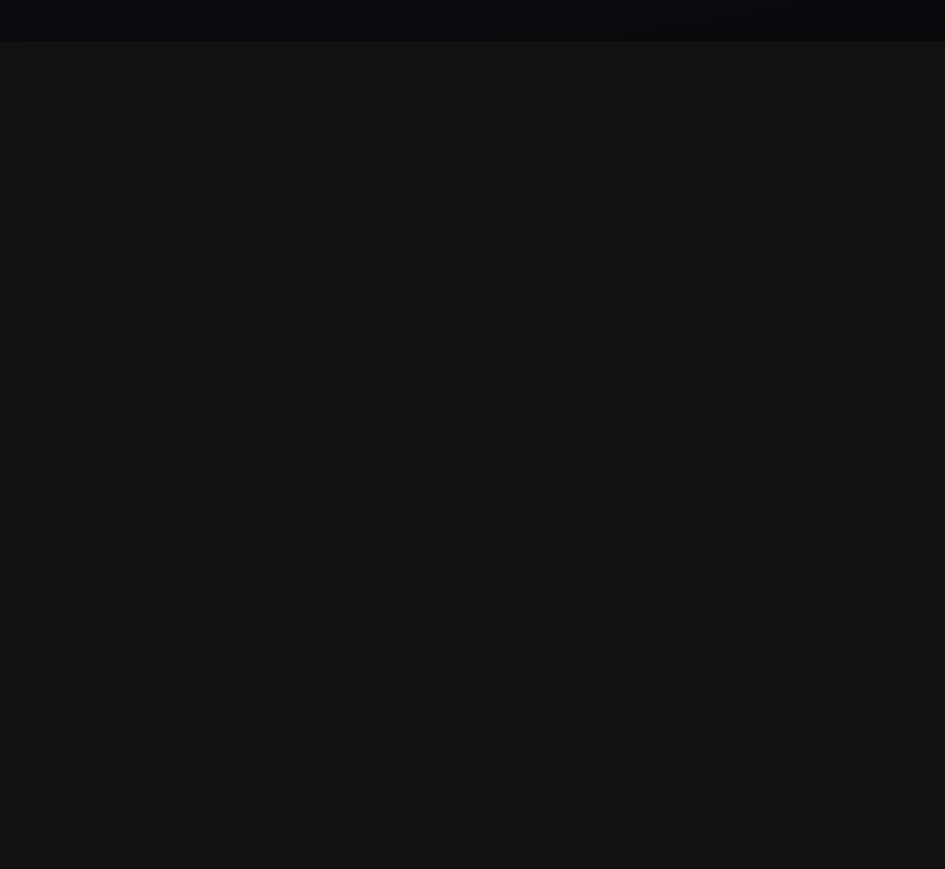
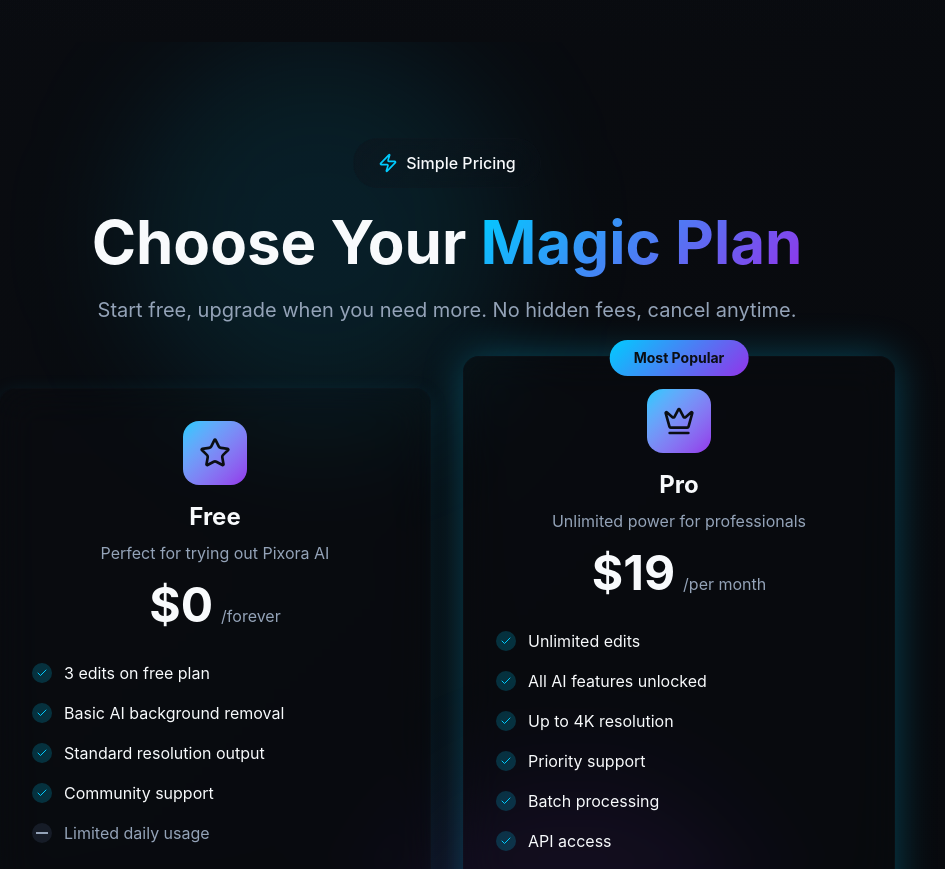
Before and after one commit to Bernard065/pixora, a Next.js app: page / in a window 1280 px wide. Shown: the part 1900-2769 px from the top of the page, without its empty margins (193-1138 px from the left). Before the commit the page ends 1942 px from the top, so only its background shows below. Built offline with nearby package versions, Linux system fonts and the light colour scheme; no server answers.

Commit message:
Add pricing module with Free and Pro subscription plans
Features:
- New pricing section with two tiers
- Animated pricing cards with glass morphism UI
- Responsive design for all screen sizes

```diff
--- a/app/page.tsx
+++ b/app/page.tsx
@@ -1,5 +1,6 @@
 import Features from '@/modules/features'
 import Hero from '@/modules/hero'
+import Pricing from '@/modules/pricing'
 import React from 'react'
 
 const Home = () => {
@@ -7,6 +8,7 @@ const Home = () => {
     <div>
       <Hero />
       <Features />
+      <Pricing />
     </div>
   )
 }
--- /dev/null
+++ b/modules/pricing/index.tsx
@@ -0,0 +1,185 @@
+"use client";
+import { Check, Crown, Star, Zap } from "lucide-react";
+import React from "react";
+import { motion } from "framer-motion";
+import { Button } from "@/components/ui/button";
+
+const plans = [
+  {
+    name: "Free",
+    price: "$0",
+    period: "forever",
+    description: "Perfect for trying out Pixora AI",
+    features: [
+      "3 edits on free plan",
+      "Basic AI background removal",
+      "Standard resolution output",
+      "Community support",
+    ],
+    limitations: ["Limited daily usage"],
+    cta: "Start Free",
+    popular: false,
+    icon: Star,
+  },
+  {
+    name: "Pro",
+    price: "$19",
+    period: "per month",
+    description: "Unlimited power for professionals",
+    features: [
+      "Unlimited edits",
+      "All AI features unlocked",
+      "Up to 4K resolution",
+      "Priority support",
+      "Batch processing",
+      "API access",
+      "Commercial license",
+    ],
+    cta: "Go Pro",
+    popular: true,
+    icon: Crown,
+  },
+];
+
+const Pricing = () => {
+  const scrollToEditor = () => {
+    const element = document.getElementById("editor");
+    if (element) {
+      element.scrollIntoView({ behavior: "smooth" });
+    }
+  };
+
+  return (
+    <section id="pricing" className="py-24 relative overflow-hidden">
+      {/* Background effects */}
+      <div className="absolute top-0 left-1/4 w-96 h-96 bg-primary/10 rounded-full blur-3xl" />
+      <div className="absolute bottom-0 right-1/4 w-96 h-96 bg-secondary/10 rounded-full blur-3xl" />
+
+      <div className="container mx-auto px-4 relative z-10">
+        <motion.div
+          initial={{ opacity: 0, y: 30 }}
+          whileInView={{ opacity: 1, y: 0 }}
+          viewport={{ once: true }}
+          transition={{ duration: 0.8 }}
+          className="text-center mb-16"
+        >
+          <div className="inline-flex items-center space-x-2 bg-gradient-glass rounded-full px-6 py-3 mb-6 glass border border-card-border">
+            <Zap className="h-5 w-5 text-primary" />
+            <span className="font-medium">Simple Pricing</span>
+          </div>
+
+          <h2 className="text-4xl lg:text-6xl font-bold mb-6">
+            <span className="text-foreground">Choose Your </span>
+            <span className="bg-gradient-primary bg-clip-text! text-transparent">
+              Magic Plan
+            </span>
+          </h2>
+          <p className="text-xl text-muted-foreground max-w-3xl mx-auto">
+            Start free, upgrade when you need more. No hidden fees, cancel
+            anytime.
+          </p>
+        </motion.div>
+
+        <div className="grid lg:grid-cols-2 gap-8 max-w-4xl mx-auto">
+          {plans?.map((plan, index) => (
+            <motion.div
+              key={plan.name}
+              initial={{ opacity: 0, y: 50 }}
+              whileInView={{ opacity: 1, y: 0 }}
+              viewport={{ once: true }}
+              transition={{ duration: 0.8, delay: index * 0.2 }}
+              whileHover={{ scale: 1.02, y: -5 }}
+              className={`relative group ${plan.popular ? "lg:-mt-8" : ""}`}
+            >
+              {plan.popular && (
+                <div className="absolute -top-4 left-1/2 transform -translate-x-1/2 z-10">
+                  <div className="bg-gradient-primary px-6 py-2 rounded-full text-sm font-bold text-background">
+                    Most Popular
+                  </div>
+                </div>
+              )}
+
+              <div
+                className={`h-full glass rounded-2xl p-8 border transition-all duration-300 ${
+                  plan.popular
+                    ? "border-primary/50 shadow-glow-primary"
+                    : "border-card-border hover:border-primary/30 shadow-glow-subtle hover:shadow-glow-primary"
+                }`}
+              >
+                <div className="text-center mb-8">
+                  <div className="inline-flex items-center justify-center w-16 h-16 rounded-2xl mb-4 bg-linear-to-br from-primary to-secondary group-hover:animate-glow-pulse">
+                    <plan.icon className="w-8 h-8 text-background" />
+                  </div>
+
+                  <h3 className="text-2xl font-bold mb-2 text-foreground">
+                    {plan.name}
+                  </h3>
+                  <p className="text-muted-foreground mb-4">
+                    {plan.description}
+                  </p>
+
+                  <div className="mb-6">
+                    <span className="text-5xl font-bold text-foreground">
+                      {plan.price}
+                    </span>
+                    <span className="text-muted-foreground ml-2">
+                      /{plan.period}
+                    </span>
+                  </div>
+                </div>
+
+                <div className="space-y-4 mb-8">
+                  {plan?.features?.map((feature, featureIndex) => (
+                    <div key={featureIndex} className={"flex items-center space-x-3"}>
+                      <div className="shrink-0 w-5 h-5 rounded-full bg-primary/20 flex items-center justify-center">
+                        <Check className="w-3 h-3 text-primary" />
+                      </div>
+                      <span className="text-foreground">{feature}</span>
+                    </div>
+                  ))}
+
+                  {plan?.limitations?.map((limitation) => (
+                    <div
+                      key={limitation}
+                      className="flex items-center space-x-3"
+                    >
+                      <div className="shrink-0 w-5 h-5 rounded-full bg-muted flex items-center justify-center">
+                        <div className="w-3 h-0.5 bg-muted-foreground" />
+                      </div>
+                      <span className="text-muted-foreground">
+                        {limitation}
+                      </span>
+                    </div>
+                  ))}
+                </div>
+
+                <Button
+                  variant={plan.popular ? "hero" : "secondary"}
+                  className="w-full font-semibold"
+                  onClick={scrollToEditor}
+                >
+                  {plan.cta}
+                </Button>
+              </div>
+            </motion.div>
+          ))}
+        </div>
+
+        <motion.div
+          initial={{ opacity: 0, y: 20 }}
+          whileInView={{ opacity: 1, y: 0 }}
+          viewport={{ once: true }}
+          transition={{ duration: 0.8, delay: 0.4 }}
+          className="text-center mt-12"
+        >
+          <p className="text-muted-foreground">
+            All plans include access to our core AI features. Upgrade anytime
+            for more power.
+          </p>
+        </motion.div>
+      </div>
+    </section>
+  );
+};
+
+export default Pricing;
```
